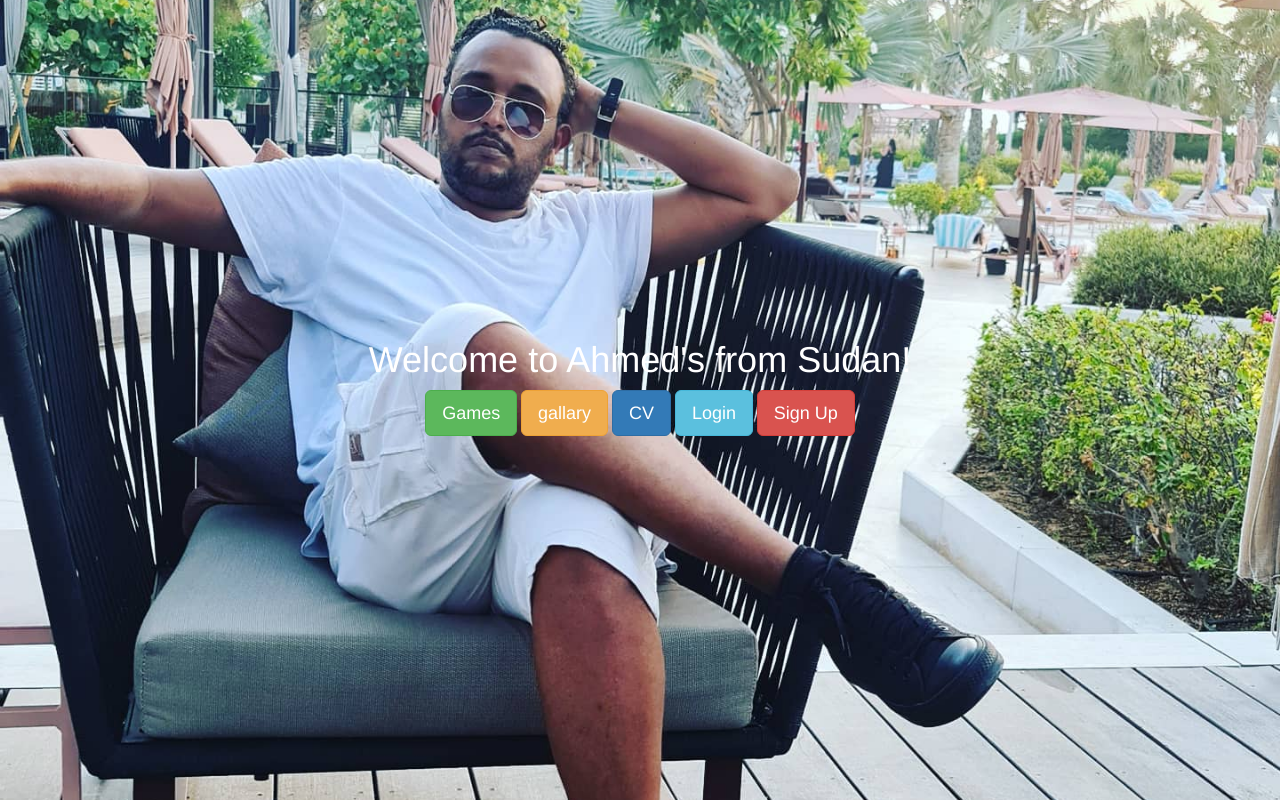
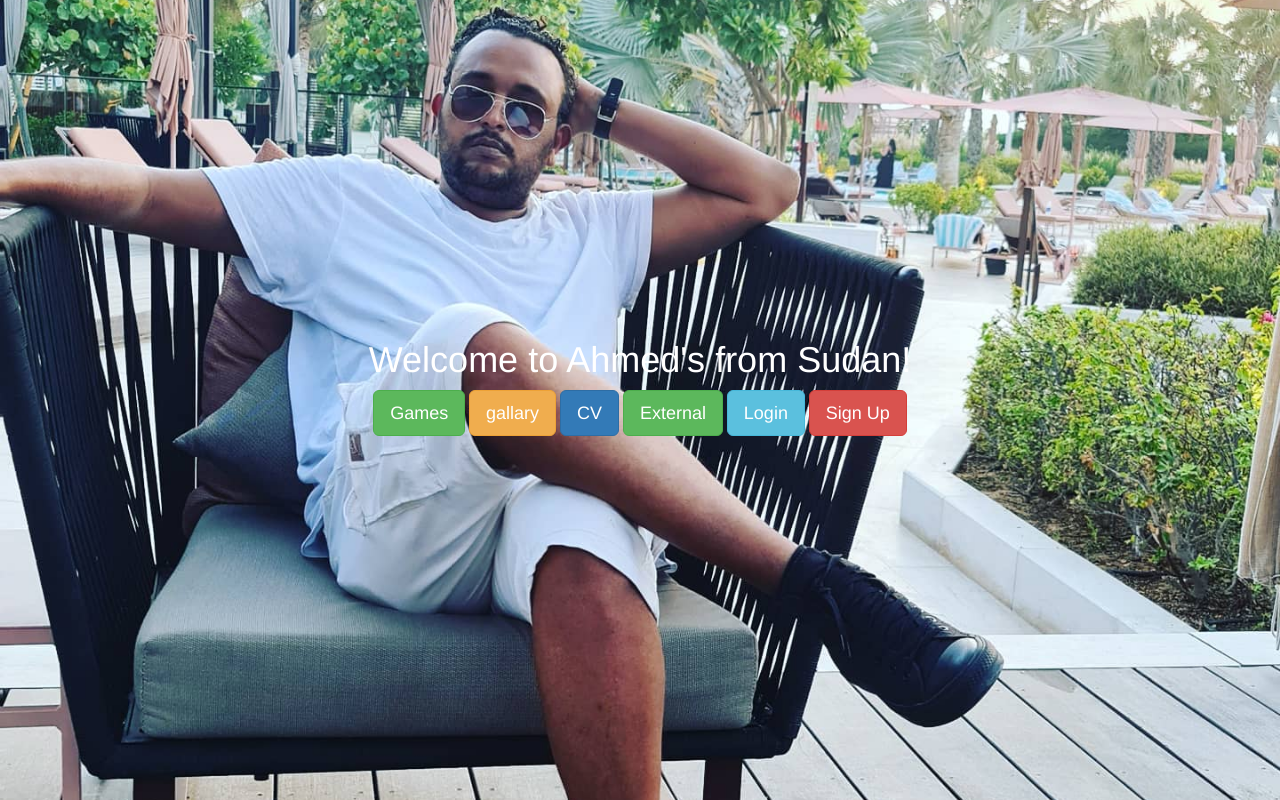
Before and after one commit to ahmedamsoliman-1/ahmedamsoliman-2, a Node server app: page / in a window 1280 px wide. Run offline with Node 20, Linux system fonts and the light colour scheme; some libraries are stand-ins or nearby versions.

Commit message:
Update landing.ejs

```diff
--- a/views/landing.ejs
+++ b/views/landing.ejs
@@ -17,6 +17,7 @@
             <a href="/games" class="btn btn-lg btn-success">Games</a>
             <a href="/gallary" class="btn btn-lg btn-warning">gallary</a>
             <a href="/index" class="btn btn-lg btn-primary">CV</a>
+            <a href="/links" class="btn btn-lg btn-success">External</a>
 
 
 
```
